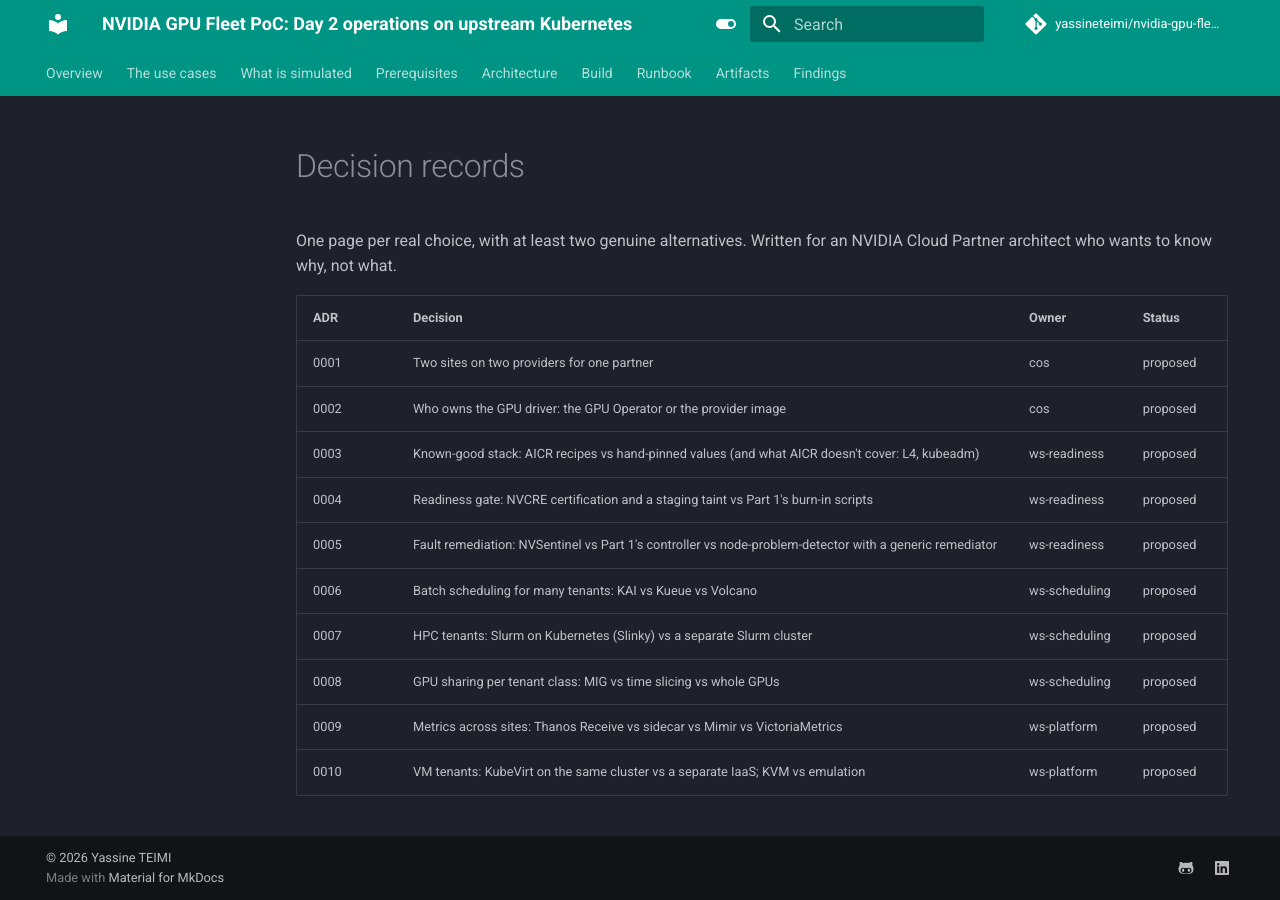
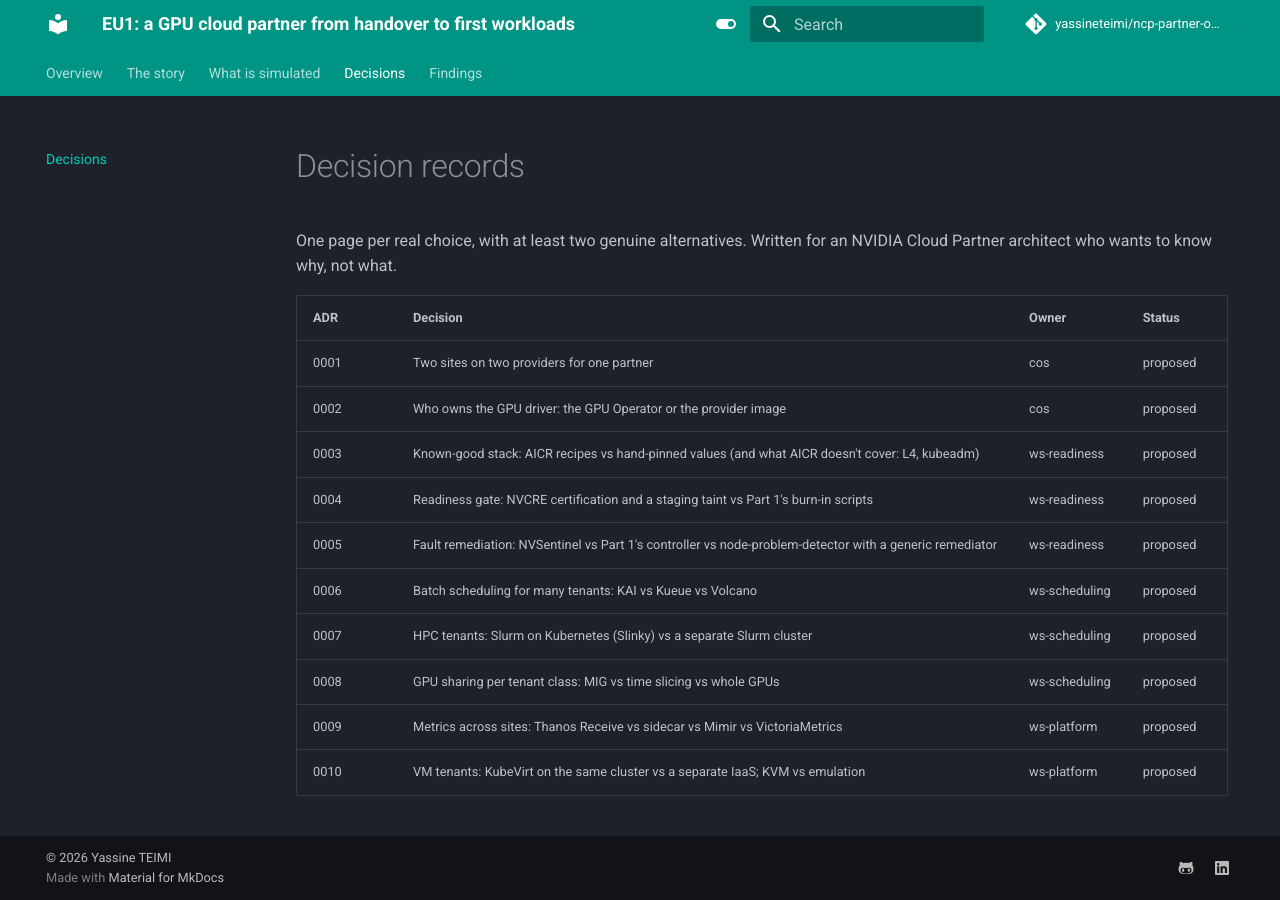
Before and after one commit to yassineteimi/ncp-partner-onboarding, an MkDocs documentation site: the page built from docs/adr/README.md, in a window 1280 px wide. Built offline with MkDocs 1.6.1 and Material for MkDocs 9.7.7, drawn with Linux system fonts in a browser that asks for light colours; comment, search, counter and statistics services are not loaded.

Commit message:
CI, environment template and site settings for Part 2
CI keeps the Pages deploy and the goodput tests from Part 1, runs on pull
requests too, and adds the em dash and shellcheck checks. The Part 1 jobs
for the remediation controller, the node-problem-detector rules, the alert
rules and the time slicing config go with the code they tested.

.env.example gains the Verda client credentials and drops the GHCR token,
since the trainer image is reused from Part 1 by digest.

```diff
--- a/mkdocs.yml
+++ b/mkdocs.yml
@@ -1,14 +1,13 @@
-site_name: "NVIDIA GPU Fleet PoC: Day 2 operations on upstream Kubernetes"
+site_name: "EU1: a GPU cloud partner from handover to first workloads"
 site_author: Yassine TEIMI
-site_url: https://yassineteimi.github.io/nvidia-gpu-fleet-poc/
+site_url: https://yassineteimi.github.io/ncp-partner-onboarding/
 site_description: >-
-  Taking a rented NVIDIA L4 node from bare instance to a GitOps-managed, monitored
-  and self-remediating GPU platform on upstream Kubernetes. Driver lifecycle through
-  the GPU Operator, DCGM telemetry and XID alerting, automated cordon and drain on
-  GPU fault, goodput measurement and a cluster acceptance runbook.
+  Part 2 of my GPU fleet work. A fictional European GPU cloud partner, EU1, goes
+  from hardware handover to its first production workloads on NVIDIA's open
+  stack, across two sites and two providers, driven by one Git repository.
 
-repo_name: yassineteimi/nvidia-gpu-fleet-poc
-repo_url: https://github.com/yassineteimi/nvidia-gpu-fleet-poc
+repo_name: yassineteimi/ncp-partner-onboarding
+repo_url: https://github.com/yassineteimi/ncp-partner-onboarding
 
 theme:
   name: material
@@ -70,17 +69,9 @@
 
 nav:
   - Overview: index.md
-  - "The use cases": use-cases.md
+  - "The story": story.md
   - "What is simulated": simulated.md
-  - Prerequisites: prerequisites.md
-  - Architecture: architecture.md
-  - Build:
-      - "Session A: platform and GPU lifecycle": 01-platform.md
-      - "Session B: observability and XID alerting": 02-observability.md
-      - "Session C: fault detection and remediation": 03-fault-remediation.md
-      - "Session D: goodput, burn-in and tenancy": 04-goodput-and-burn-in.md
-  - Runbook: runbook.md
-  - Artifacts: artifacts/index.md
+  - Decisions: adr/README.md
   - Findings: findings.md
 
 copyright: |
```
Also changed, not shown: 2 other files.
